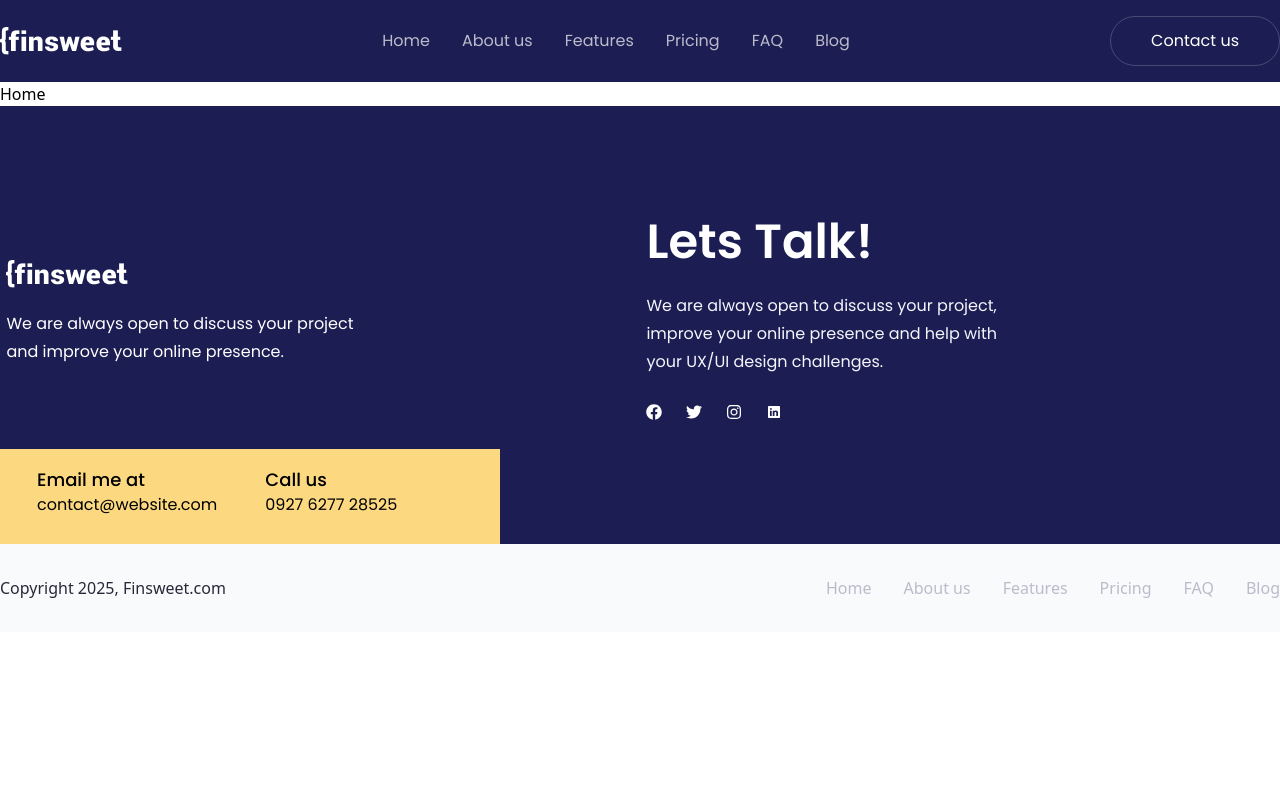
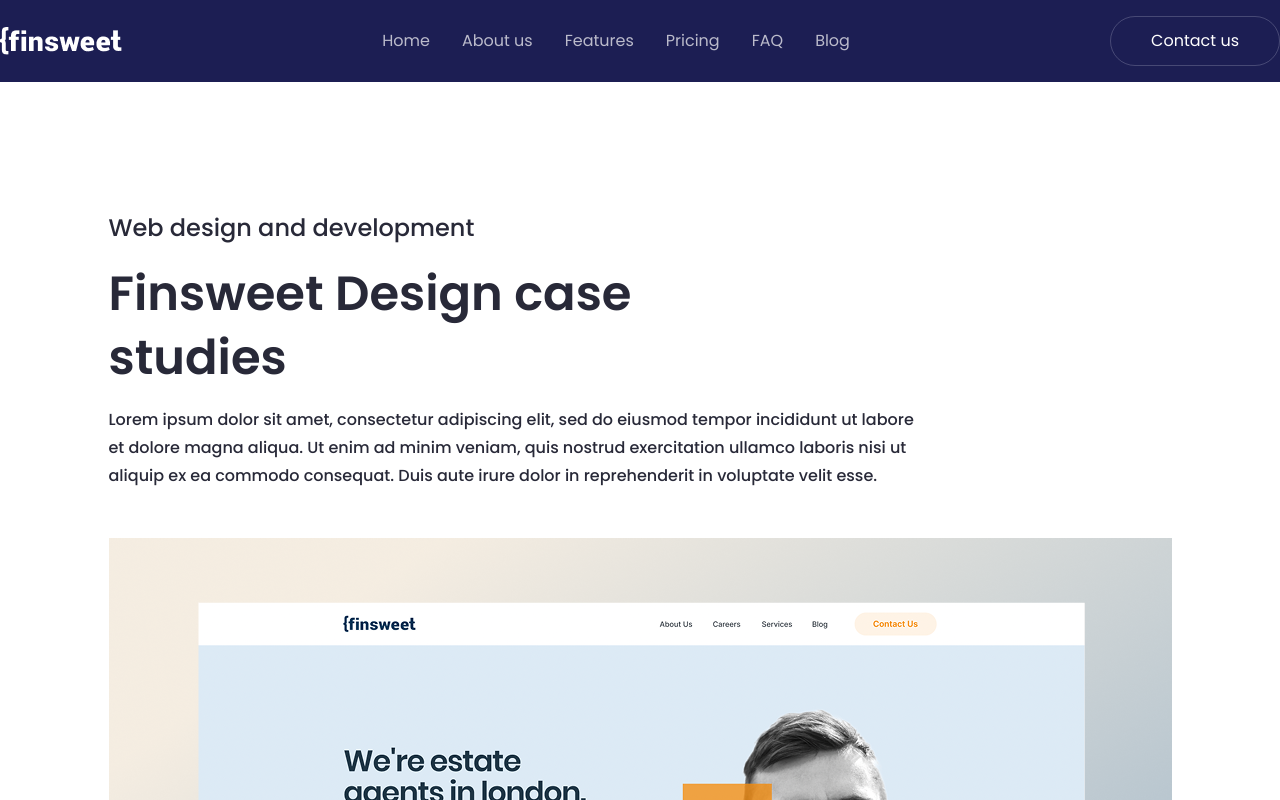
Before and after one commit to abdunnoorfaheem/finsweetreact, a React (Vite) app: page / in a window 1280 px wide. Shown: the top 800 px of the page. Built offline with nearby package versions, Linux system fonts and the light colour scheme; the HTML template or start-up script is replaced by a standard one.

Commit message:
Read Case Page Complete

```diff
--- a/src/App.jsx
+++ b/src/App.jsx
@@ -3,6 +3,7 @@ import { Route, Routes } from 'react-router-dom'
 import './App.css'
 import RootLayout from './components/layouts/RootLayout'
 import Home from './components/pages/Home'
+import ReadCase from './components/pages/ReadCase'
 
 function App() {
 
@@ -11,7 +12,8 @@ function App() {
     <>
     <Routes>
       <Route path='/' element={<RootLayout/>}>
-      <Route index element={<Home/>}/>
+      {/* <Route index element={<Home/>}/> */}
+      <Route index element={<ReadCase/>}/>
       </Route>
     </Routes>
     </>
--- /dev/null
+++ b/src/components/pages/ReadCase.jsx
@@ -0,0 +1,99 @@
+import React from "react";
+import Container from "../Container";
+import ReadCaseImg1 from "/src/assets/ReadCaseImg1.png";
+import ReadCaseImg2 from "/src/assets/ReadCaseImg2.png";
+import Button from "../Button";
+
+const ReadCase = () => {
+  return (
+    <div>
+      <Container>
+        <div className=" flex flex-col items-center">
+          {/* Case Studies Section Start */}
+          <div className="font-poppins mt-32">
+            <p className="font-medium text-2xl leading-9 text-primary">
+              Web design and development
+            </p>
+            <h1 className="font-semibold text-[48px] leading-16 text-primary py-4">
+              Finsweet Design case <br /> studies
+            </h1>
+            <p className="font-medium text-primary leading-7">
+              Lorem ipsum dolor sit amet, consectetur adipiscing elit, sed do
+              eiusmod tempor incididunt ut labore <br /> et dolore magna aliqua.
+              Ut enim ad minim veniam, quis nostrud exercitation ullamco laboris
+              nisi ut <br /> aliquip ex ea commodo consequat. Duis aute irure
+              dolor in reprehenderit in voluptate velit esse.
+            </p>
+            <img src={ReadCaseImg1} alt="" className="mt-12"/>
+            <div className="flex justify-between text-primary mt-12 border-b border-gray-400 pb-8">
+              <div className="font-medium">
+                <p className="leading-7">Client</p>
+                <h4 className="text-2xl leading-9 mt-1">facebook.com</h4>
+              </div>
+              <div className="font-medium">
+                <p className="leading-7">Service</p>
+                <h4 className="text-2xl leading-9 mt-1">Product Design</h4>
+              </div>
+              <div className="font-medium">
+                <p className="leading-7">Deliverable</p>
+                <h4 className="text-2xl leading-9 mt-1">UI Screens, UX Flow & Prototype</h4>
+              </div>
+            </div>
+          </div>
+          {/* Case Studies Section End */}
+
+          {/* About Project Section Start */}
+            <div className="font-poppins text-primary mt-24">
+              <h2 className="font-semibold text-[38px] leading-14">About the project</h2>
+              <p className="leading-7 mt-3">
+                Lorem ipsum dolor sit amet, consectetur adipiscing elit, sed do eiusmod tempor incididunt ut labore et <br /> dolore magna aliqua. Ut enim ad minim veniam, quis nostrud exercitation ullamco laboris nisi ut aliquip <br /> ex ea commodo consequat. Duis aute irure dolor in reprehenderit in voluptate velit esse cillum dolore eu <br /> fugiat nulla pariatur. Excepteur sint occaecat cupidatat non proident, sunt in culpa qui officia deserunt <br /> mollit anim id est laborum.
+              </p>
+              <ul className="list-disc flex flex-col gap-4 leading-7 mt-6 pb-16 pl-3">
+                <li>Lorem ipsum dolor sit amet, consectetur adipiscing elit</li>
+                <li>Quis nostrud exercitation ullamco laboris nisi ut aliquip ex ea</li>
+                <li>Duis aute irure dolor in reprehenderit in voluptate velit esse</li>
+                <li>Excepteur sint occaecat cupidatat non proident, sunt in culpa</li>
+              </ul>
+              <img src={ReadCaseImg2} alt="" className="w-[842px]"/>
+              <h2 className="font-semibold text-[38px] leading-14 mt-16">How we do it</h2>
+              <p className="leading-7 mt-3">
+                Lorem ipsum dolor sit amet, consectetur adipiscing elit, sed do eiusmod tempor incididunt ut labore et <br /> dolore magna aliqua. Ut enim ad minim veniam, quis nostrud exercitation ullamco laboris nisi ut aliquip <br /> ex ea commodo consequat. Duis aute irure dolor in reprehenderit in voluptate velit esse cillum dolore eu <br /> fugiat nulla pariatur. Excepteur sint occaecat cupidatat non proident, sunt in culpa qui officia deserunt <br /> mollit anim id est laborum.
+              </p>
+              <ul className="list-disc flex flex-col gap-4 leading-7 mt-6 pb-16 pl-3">
+                <li>Lorem ipsum dolor sit amet, consectetur adipiscing elit</li>
+                <li>Quis nostrud exercitation ullamco laboris nisi ut aliquip ex ea</li>
+                <li>Duis aute irure dolor in reprehenderit in voluptate velit esse</li>
+                <li>Excepteur sint occaecat cupidatat non proident, sunt in culpa</li>
+              </ul>
+              <div>
+                <ul className="flex justify-between text-primary font-medium text-lg leading-8 py-6 border-t border-b border-gray-400">
+                  <li className="font-medium text-2xl leading-9 text-tertiary">Keywords</li>
+                  <li>Design </li>
+                  <li>UI/UX </li>
+                  <li>Wireframing</li>
+                  <li>Branding</li>
+                  <li>Development</li>
+                  <li>webflow</li>
+                </ul>
+              </div>
+            </div>
+            {/* About Project Section End */}
+
+            {/* Let's Build Section Start */}
+            <div className="mt-32 flex flex-col items-center text-center mb-32">
+              <h1 className="font-semibold text-5xl leading-16">
+                Let's build something great <br /> together
+              </h1>
+              <p className="text-primary font-medium leading-7 mt-5">
+                Nullam vitae purus at tortor mattis dapibus. Morbi purus est, ultricies nec <br /> dolor sit amet, scelerisque cursus purus.
+              </p>
+              <Button text="Contact Us" className="font-manrope text-lg leading-8 py-4 px-16.5 bg-quinary font-semibold mt-10 cursor-pointer"/>
+            </div>
+            {/* Let's Build Section Start */}
+        </div>
+      </Container>
+    </div>
+  );
+};
+
+export default ReadCase;
```
Also changed, not shown: src/assets/ReadCaseImg1.png (added), src/assets/ReadCaseImg2.png (added).
